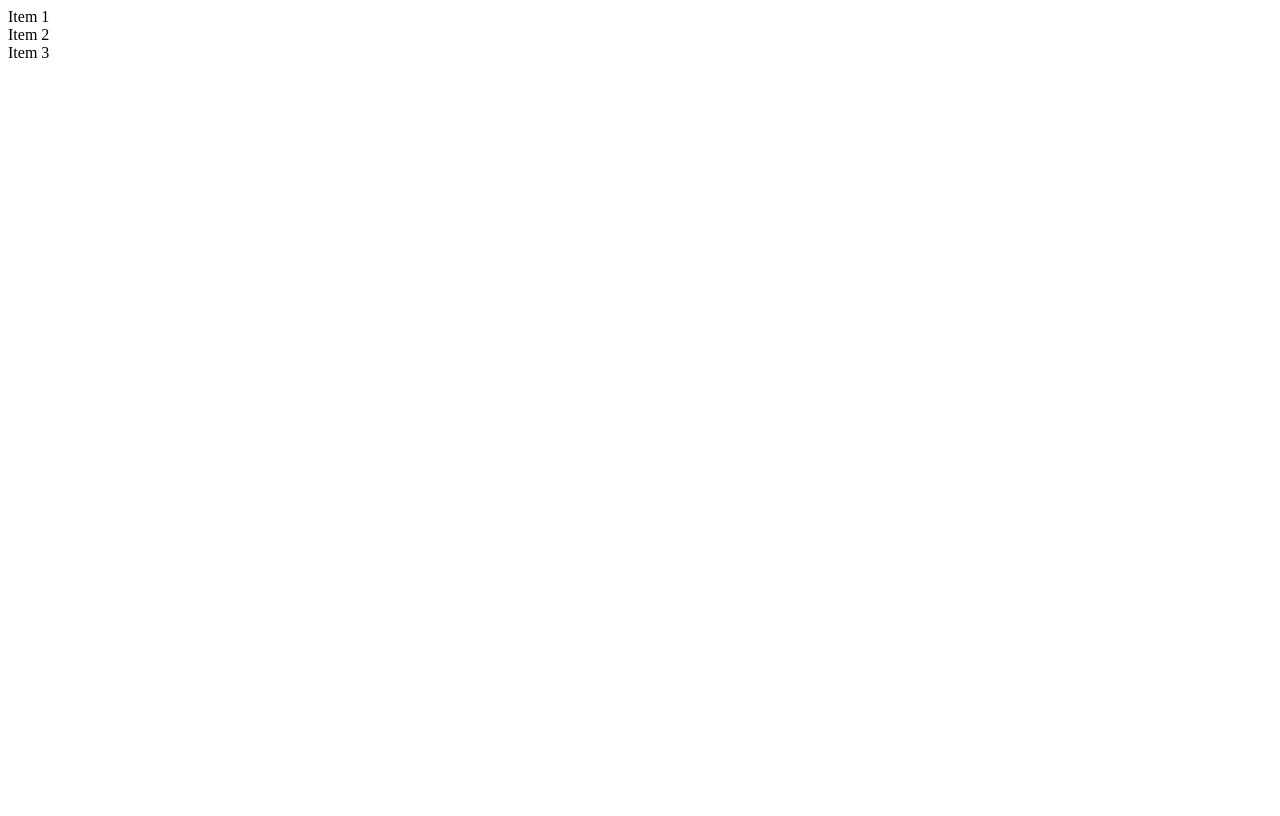
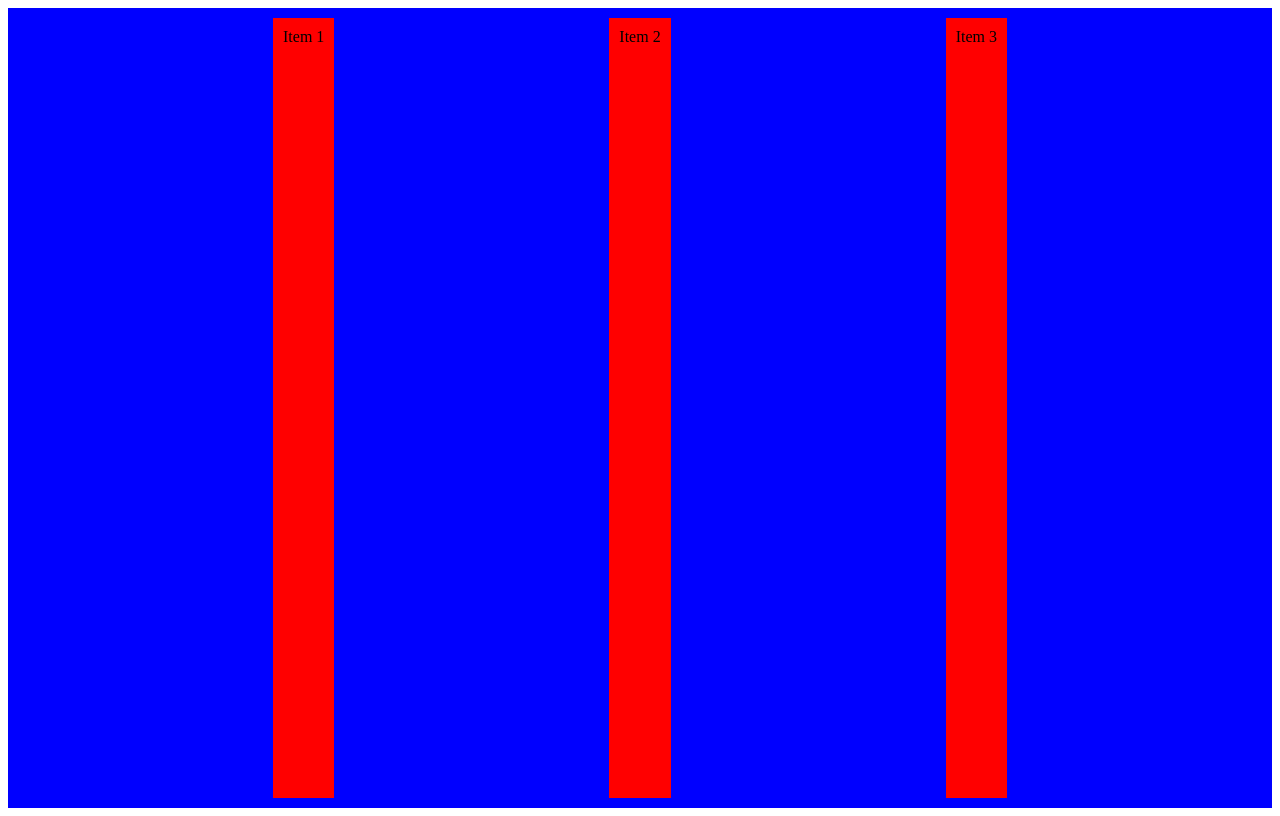
Before and after one commit to acciojob/place-the-item-3-liquidbiza, a website: page main.html in a window 1280 px wide. Drawn offline with Linux system fonts and the light colour scheme.

Commit message:
created a submission

```diff
--- a/main.html
+++ b/main.html
@@ -1,9 +1,25 @@
+<!DOCTYPE html>
 <!DOCTYPE html>
 
 <html>
 
 <head>
 	<link rel="stylesheet" href="styles.css">
+	<style>
+	  .holder{
+        display: flex;
+        background-color: blue;
+        height: 100vh;
+        flex-wrap: wrap;
+        justify-content: space-evenly;
+        flex-direction: row;
+      }
+      .item{
+        background-color: red;
+        padding: 10px;
+        margin: 10px;
+      }
+	</style>
 </head>
 
 <body>
```
